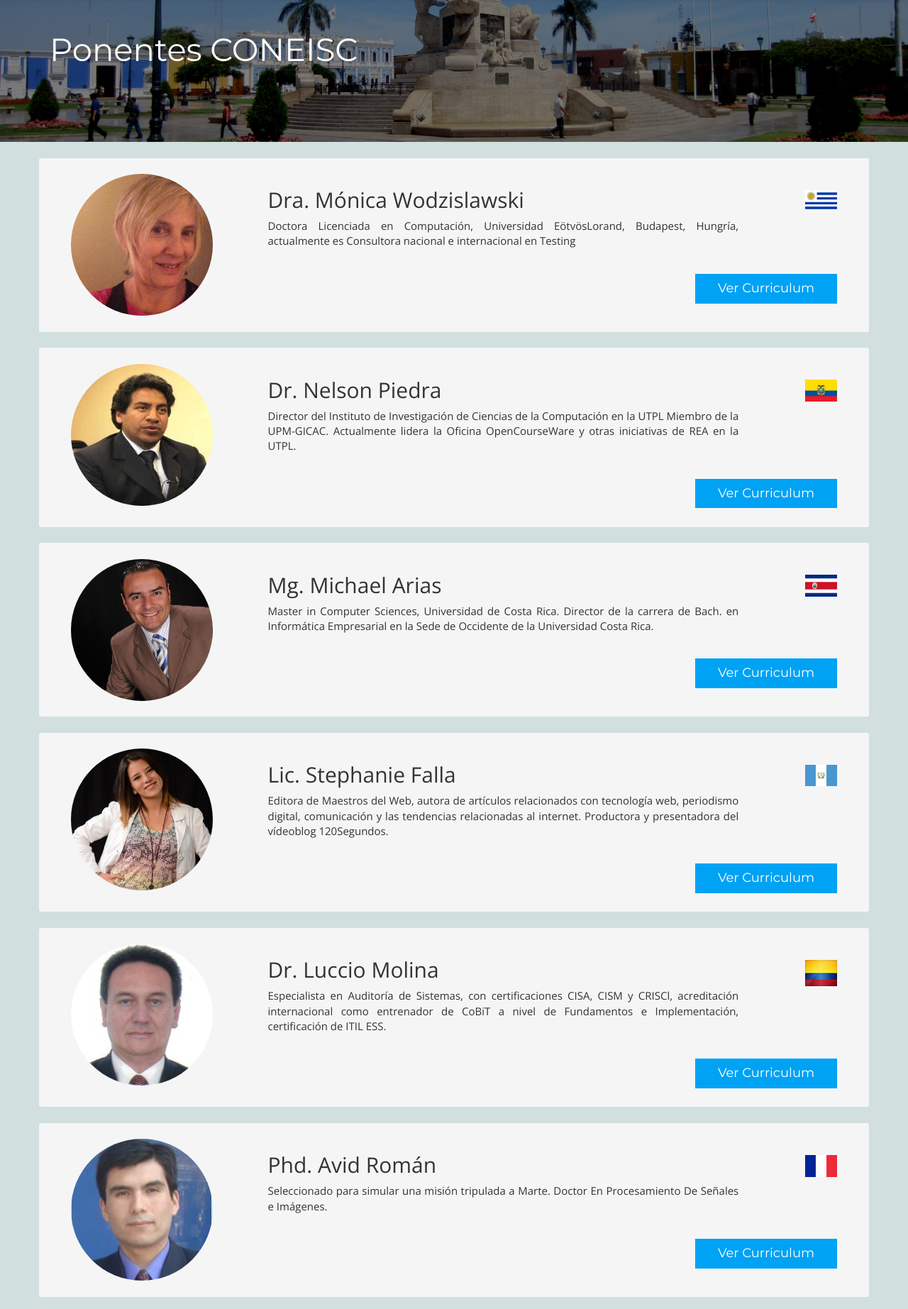
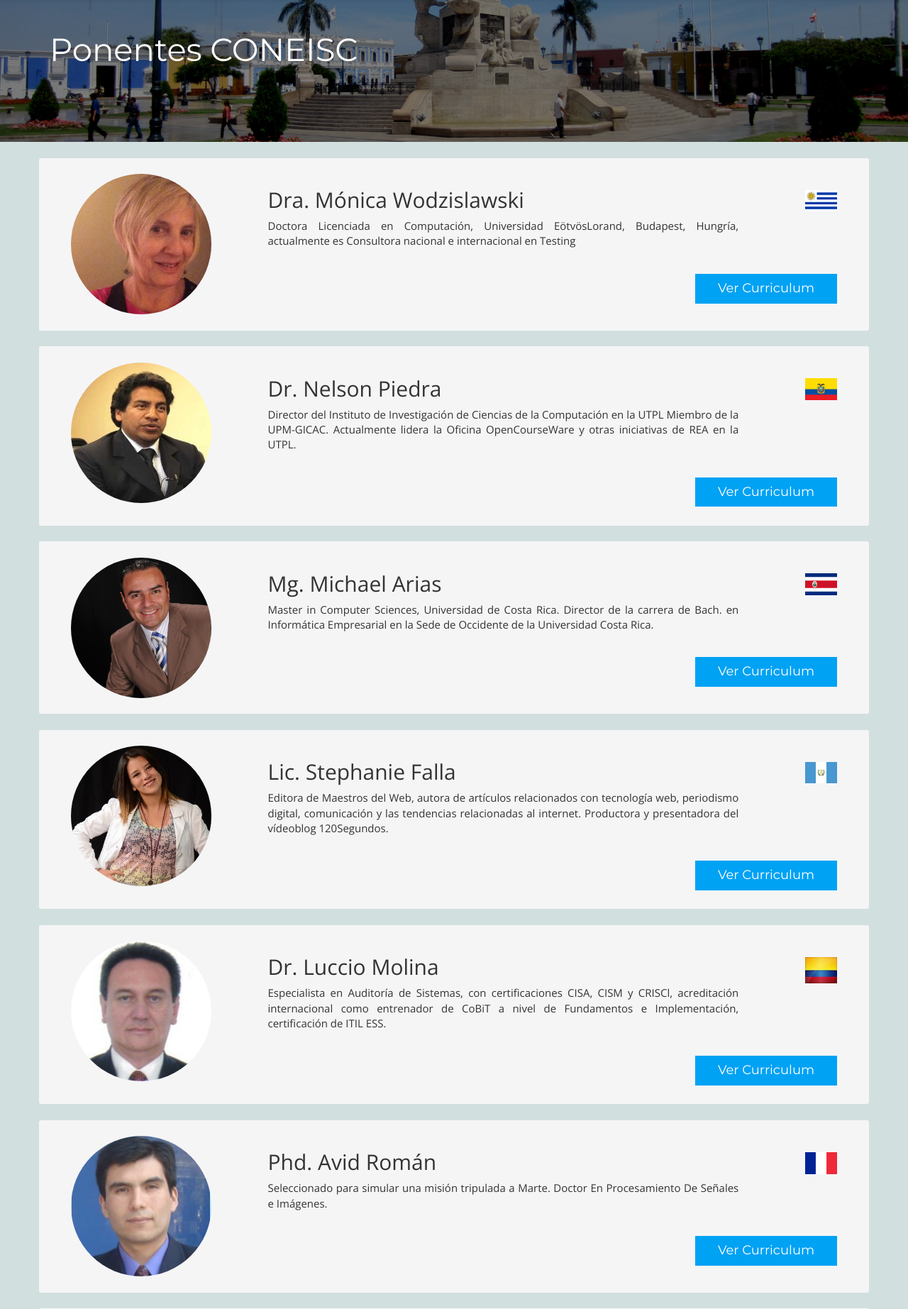
Before and after one commit to jhonazsh/coneisc, a PHP site: page /ponentes.html in a window 1280 px wide. Shown: the part 50-1895 px from the top of the page at 71% size. Run offline with PHP 8.4, Linux system fonts and the light colour scheme; some libraries are stand-ins or nearby versions.

Commit message:
ponentes x

```diff
--- a/css/webplatform.css
+++ b/css/webplatform.css
@@ -386,9 +386,6 @@ body
 
 
 /*ponentes....**********/
-.img-ponente{
-	width: 200px;
-}
 
 .centrar-boton{
 	text-align: center;
@@ -434,10 +431,31 @@ body
 	margin-bottom: 1.5em;
 }
 
-/*@media screen and (max-width: 768px){
-	.content-band{
-		padding: 0 auto;
+@media screen and (min-width: 0px) and (max-width: 480px){
+	.img-ponente{
+		width: 70%;
 	}
-}*/
+
+}
+
+@media screen and (min-width: 480px) and (max-width: 768px){
+	.img-ponente{
+		width: 50%;
+	}
+
+}
+
+@media screen and (min-width: 768px) and (max-width: 1024px){
+	.img-ponente{
+		width: 100%;
+	}
+
+}
+@media screen and (min-width: 1024px){
+	.img-ponente{
+		width: 80%;
+	}
+
+}
 
 /*ponentes....**********/
--- a/ponentes.html
+++ b/ponentes.html
@@ -59,7 +59,7 @@
 		<div class="container caja-ponente-detalle">
 			<div class="row">
 				<div class="col-xs-12 col-sm-3 col-md-3">
-					<img src="img/ponentes/monica.jpg" alt="" class="img-circle img-responsive img-ponente">
+					<img src="img/ponentes/monica.jpg" alt="" class="img-circle img-ponente">
 				</div>
 				<div class="col-xs-12 col-sm-9 col-md-9">
 					<div class="row">
@@ -85,7 +85,7 @@
 		<div class="container caja-ponente-detalle">
 			<div class="row">
 				<div class="col-xs-12 col-sm-3 col-md-3">
-					<img src="img/ponentes/nelsonpiedra.jpg" alt="" class="img-circle img-responsive img-ponente">
+					<img src="img/ponentes/nelsonpiedra.jpg" alt="" class="img-circle img-ponente">
 				</div>
 				<div class="col-xs-12 col-sm-9 col-md-9">
 					<div class="row">
@@ -111,7 +111,7 @@
 		<div class="container caja-ponente-detalle">
 			<div class="row">
 				<div class="col-xs-12 col-sm-3 col-md-3">
-					<img src="img/ponentes/michaelarias.jpg" alt="" class="img-circle img-responsive img-ponente">
+					<img src="img/ponentes/michaelarias.jpg" alt="" class="img-circle img-ponente">
 				</div>
 				<div class="col-xs-12 col-sm-9 col-md-9">
 					<div class="row">
@@ -137,7 +137,7 @@
 		<div class="container caja-ponente-detalle">
 			<div class="row">
 				<div class="col-xs-12 col-sm-3 col-md-3">
-					<img src="img/ponentes/teffy.jpg" alt="" class="img-circle img-responsive img-ponente">
+					<img src="img/ponentes/teffy.jpg" alt="" class="img-circle img-ponente">
 				</div>
 				<div class="col-xs-12 col-sm-9 col-md-9">
 					<div class="row">
@@ -163,7 +163,7 @@
 		<div class="container caja-ponente-detalle">
 			<div class="row">
 				<div class="col-xs-12 col-sm-3 col-md-3">
-					<img src="img/ponentes/luccio.jpg" alt="" class="img-circle img-responsive img-ponente">
+					<img src="img/ponentes/luccio.jpg" alt="" class="img-circle img-ponente">
 				</div>
 				<div class="col-xs-12 col-sm-9 col-md-9">
 					<div class="row">
@@ -189,7 +189,7 @@
 		<div class="container caja-ponente-detalle">
 			<div class="row">
 				<div class="col-xs-12 col-sm-3 col-md-3">
-					<img src="img/ponentes/avid.jpg" alt="" class="img-circle img-responsive img-ponente">
+					<img src="img/ponentes/avid.jpg" alt="" class="img-circle img-ponente">
 				</div>
 				<div class="col-xs-12 col-sm-9 col-md-9">
 					<div class="row">
@@ -215,7 +215,7 @@
 		<div class="container caja-ponente-detalle">
 			<div class="row">
 				<div class="col-xs-12 col-sm-3 col-md-3">
-					<img src="img/ponentes/leonidas.jpg" alt="" class="img-circle img-responsive img-ponente">
+					<img src="img/ponentes/leonidas.jpg" alt="" class="img-circle img-ponente">
 				</div>
 				<div class="col-xs-12 col-sm-9 col-md-9">
 					<div class="row">
@@ -241,7 +241,7 @@
 		<div class="container caja-ponente-detalle">
 			<div class="row">
 				<div class="col-xs-12 col-sm-3 col-md-3">
-					<img src="img/ponentes/augustobernuy.jpg" alt="" class="img-circle img-responsive img-ponente">
+					<img src="img/ponentes/augustobernuy.jpg" alt="" class="img-circle img-ponente">
 				</div>
 				<div class="col-xs-12 col-sm-9 col-md-9">
 					<div class="row">
@@ -267,7 +267,7 @@
 		<div class="container caja-ponente-detalle">
 			<div class="row">
 				<div class="col-xs-12 col-sm-3 col-md-3">
-					<img src="img/ponentes/Alfred_Kobayashi.jpg" alt="" class="img-circle img-responsive img-ponente">
+					<img src="img/ponentes/Alfred_Kobayashi.jpg" alt="" class="img-circle img-ponente">
 				</div>
 				<div class="col-xs-12 col-sm-9 col-md-9">
 					<div class="row">
@@ -293,7 +293,7 @@
 		<div class="container caja-ponente-detalle">
 			<div class="row">
 				<div class="col-xs-12 col-sm-3 col-md-3">
-					<img src="img/ponentes/edwin_maravi.jpg" alt="" class="img-circle img-responsive img-ponente">
+					<img src="img/ponentes/edwin_maravi.jpg" alt="" class="img-circle img-ponente">
 				</div>
 				<div class="col-xs-12 col-sm-9 col-md-9">
 					<div class="row">
@@ -319,7 +319,7 @@
 		<div class="container caja-ponente-detalle">
 			<div class="row">
 				<div class="col-xs-12 col-sm-3 col-md-3">
-					<img src="img/ponentes/jorge_oblitas.jpg" alt="" class="img-circle img-responsive img-ponente">
+					<img src="img/ponentes/jorge_oblitas.jpg" alt="" class="img-circle img-ponente">
 				</div>
 				<div class="col-xs-12 col-sm-9 col-md-9">
 					<div class="row">
@@ -345,7 +345,7 @@
 		<div class="container caja-ponente-detalle">
 			<div class="row">
 				<div class="col-xs-12 col-sm-3 col-md-3">
-					<img src="img/ponentes/omar_palomino.jpg" alt="" class="img-circle img-responsive img-ponente">
+					<img src="img/ponentes/omar_palomino.jpg" alt="" class="img-circle img-ponente">
 				</div>
 				<div class="col-xs-12 col-sm-9 col-md-9">
 					<div class="row">
@@ -371,7 +371,7 @@
 		<div class="container caja-ponente-detalle">
 			<div class="row">
 				<div class="col-xs-12 col-sm-3 col-md-3">
-					<img src="img/ponentes/jorge_salas.JPG" alt="" class="img-circle img-responsive img-ponente">
+					<img src="img/ponentes/jorge_salas.JPG" alt="" class="img-circle img-ponente">
 				</div>
 				<div class="col-xs-12 col-sm-9 col-md-9">
 					<div class="row">
@@ -397,7 +397,7 @@
 		<div class="container caja-ponente-detalle">
 			<div class="row">
 				<div class="col-xs-12 col-sm-3 col-md-3">
-					<img src="img/ponentes/johnt.jpg" alt="" class="img-circle img-responsive img-ponente">
+					<img src="img/ponentes/johnt.jpg" alt="" class="img-circle img-ponente">
 				</div>
 				<div class="col-xs-12 col-sm-9 col-md-9">
 					<div class="row">
@@ -423,7 +423,7 @@
 		<div class="container caja-ponente-detalle">
 			<div class="row">
 				<div class="col-xs-12 col-sm-3 col-md-3">
-					<img src="img/ponentes/juanespinoza.jpg" alt="" class="img-circle img-responsive img-ponente">
+					<img src="img/ponentes/juanespinoza.jpg" alt="" class="img-circle img-ponente">
 				</div>
 				<div class="col-xs-12 col-sm-9 col-md-9">
 					<div class="row">
@@ -449,7 +449,7 @@
 		<div class="container caja-ponente-detalle">
 			<div class="row">
 				<div class="col-xs-12 col-sm-3 col-md-3">
-					<img src="img/ponentes/juansanchez.jpg" alt="" class="img-circle img-responsive img-ponente">
+					<img src="img/ponentes/juansanchez.jpg" alt="" class="img-circle img-ponente">
 				</div>
 				<div class="col-xs-12 col-sm-9 col-md-9">
 					<div class="row">
@@ -475,7 +475,7 @@
 		<div class="container caja-ponente-detalle">
 			<div class="row">
 				<div class="col-xs-12 col-sm-3 col-md-3">
-					<img src="img/ponentes/Edwin_Valencia.jpg" alt="" class="img-circle img-responsive img-ponente">
+					<img src="img/ponentes/Edwin_Valencia.jpg" alt="" class="img-circle img-ponente">
 				</div>
 				<div class="col-xs-12 col-sm-9 col-md-9">
 					<div class="row">
@@ -501,7 +501,7 @@
 		<div class="container caja-ponente-detalle">
 			<div class="row">
 				<div class="col-xs-12 col-sm-3 col-md-3">
-					<img src="img/ponentes/felix.jpg" alt="" class="img-circle img-responsive img-ponente">
+					<img src="img/ponentes/felix.jpg" alt="" class="img-circle img-ponente">
 				</div>
 				<div class="col-xs-12 col-sm-9 col-md-9">
 					<div class="row">
@@ -527,7 +527,7 @@
 		<div class="container caja-ponente-detalle">
 			<div class="row">
 				<div class="col-xs-12 col-sm-3 col-md-3">
-					<img src="img/ponentes/nelsonangeles.jpg" alt="" class="img-circle img-responsive img-ponente">
+					<img src="img/ponentes/nelsonangeles.jpg" alt="" class="img-circle img-ponente">
 				</div>
 				<div class="col-xs-12 col-sm-9 col-md-9">
 					<div class="row">
@@ -549,6 +549,33 @@
 				</div>
 			</div>
 		</div>
+
+		<div class="container caja-ponente-detalle">
+			<div class="row">
+				<div class="col-xs-12 col-sm-3 col-md-3">
+					<img src="img/ponentes/arturo_canez.jpg" alt="" class="img-circle img-ponente">
+				</div>
+				<div class="col-xs-12 col-sm-9 col-md-9">
+					<div class="row">
+						<div class="col-xs-12 col-sm-10 col-md-10">
+							<h2>Arturo Cánez</h2>
+							<p align="justify">
+								Director de Lima Valley, la principal organización que promueve la innovación a través del emprendimiento en Perú. Impulsor de comunidades de emprendedores en todo el Perú a través de Ruta Startup. Mentor en Wayra Perú. Startup Advisor, con amplia experiencia en eCommerce & eMarketing.
+							</p>
+						</div>
+						<div class="hidden-xs col-sm-2 col-md-2 content-band">
+							<img class="img-derecha img-responsive" src="img/ponentes/peru.jpg" alt="">
+						</div>
+					</div>
+
+					<br>
+					<div class="derecha-boton">
+						<a type="button" class="btn btn-azul">Ver Curriculum</a>
+					</div>
+				</div>
+			</div>
+		</div>
+
 	</section>
 
 	<footer class="footer">
@@ -570,9 +597,6 @@
 		<br>
 	</footer>
 
-
-
-
 	<script src="https://ajax.googleapis.com/ajax/libs/jquery/1.11.1/jquery.min.js"></script>
     <script src="js/bootstrap.min.js"></script>
 </body>
```
Also changed, not shown: img/ponentes/arturo_canez.jpg (added).
